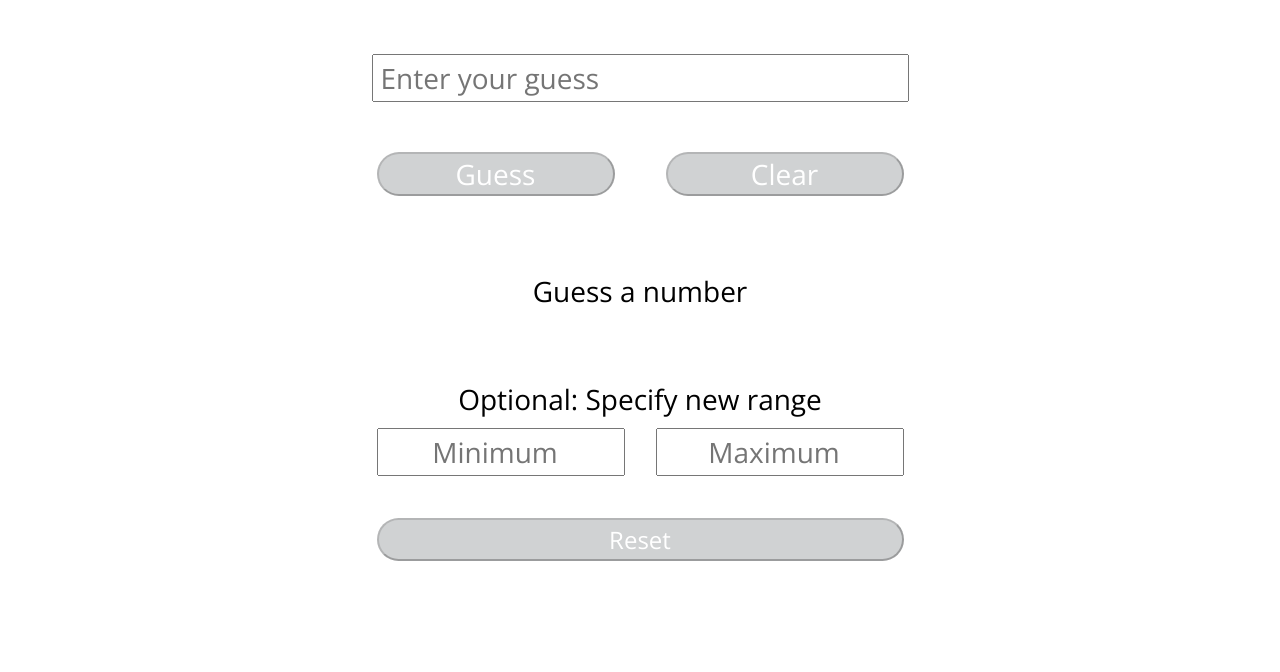
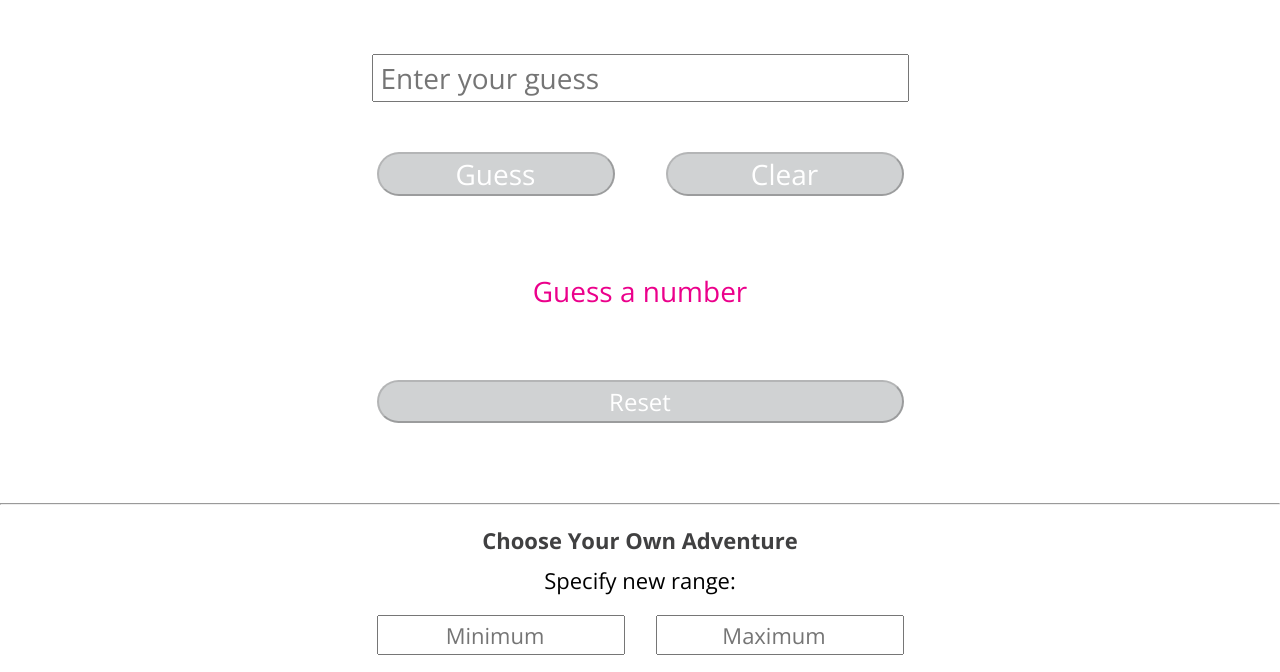
Before and after one commit to danielafcarey/number-guesser, a plain HTML site: page index.html in a window 1280 px wide. Shown: the part 128-800 px from the top of the page. Drawn offline with nearby package versions, Linux system fonts and the light colour scheme.

Commit message:
Move min/max input to new section under main game

```diff
--- a/index.html
+++ b/index.html
@@ -30,13 +30,20 @@ body:
   </section>
 
   <section class="user-result">
-    <p id="your-last-guess-was">Guess a number</p>
+    <p id="your-last-guess-was" class="pink-text">Guess a number</p>
     <p class="display-last-guess"></p>
     <p id="that-is-too"></p>
   </section>
 
-  <section>
-    <p>Optional: Specify new range</p>
+  <section class="reset">
+    <button type="button" class="reset-button" name="reset-guesser" disabled="true">Reset</button>
+  </section>
+
+  <hr>
+
+  <section class="new-range">
+    <p id="choose-adventure-title">Choose Your Own Adventure</p>
+    <p>Specify new range:</p>
     <form id="user-range-input">
       <div>
         <input type="number" name="minimum-number" placeholder="Minimum" id="minimum-number" aria-label="Minimum Number">
@@ -45,10 +52,6 @@ body:
     </form>
   </section>
 
-  <section class="reset">
-    <button type="button" class="reset-button" name="reset-guesser" disabled="true">Reset</button>
-  </section>
-
   <script type="text/javascript" src="script.js"></script>
 </body>
 </html>
--- a/script.js
+++ b/script.js
@@ -36,14 +36,16 @@
 
 // ❓ DO I NEED THIS? look into event.preventDefault to prevent form from submitting to server
 // ❓ how does this work --> Math.random() * (max - min) + min);
+// ❓ how to better use element.class#id in css
 // ❓ tips/tricks for ids vs. classes (specifically how could this code improve?)
+// ❓ vertical-align: middle; -- why does this never work???
 // ✅ change button colors to have disabled/active state color
 // ✅ make initial game UI show smaller "Make a guess" font (.make-a-guess class)
 // ✅ set up tabs correctly (to tab through buttons)
 // change what happens when user types "enter" after inputing guess in input field
 // only allow min/max input if max > min (display alert if not)
 // remove hover from inactive buttons
-// change "Guess a number" text to be bigger and pink at reset-state
+// ✅ change "Guess a number" text to stand out more (pink)
 // update spacing so user doesn't have to scroll
 // clean up code:
 // - userInput should be userInputGuess to be clear
@@ -130,6 +132,7 @@ function clearUserGuess() {
 function displayUserResult() {
   var userInput = userInputGuess.value;
   userInput = parseInt(userInput, 10);
+  yourLastGuessWas.classList.remove('pink-text');
   console.log(userInput);
 
   if (randomNumber > userInput) {
@@ -177,6 +180,7 @@ function alertUser() {
 
 function resetGame() {
   yourLastGuessWas.innerText = "Guess a number";
+  yourLastGuessWas.classList.add('pink-text');
   displayLastGuess.innerText = "";
   thatIsToo.innerText = "";
 
--- a/style.css
+++ b/style.css
@@ -12,7 +12,6 @@
 header {
   background-color: #404041;
   height: 122px;
-  /*vertical-align: middle; -- why does this never work???*/
 }
 
 h1 {
@@ -25,9 +24,9 @@ h1 {
 }
 
 span {
-color: #E6E7E8;
-font-weight: 300;
-font-size: 68px;
+  color: #E6E7E8;
+  font-weight: 300;
+  font-size: 68px;
 }
 
 input {
@@ -68,7 +67,6 @@ div {
   width: 527px;
   margin: 0 auto;
 }
-/*div w/buttons = relative, for each button position=absolute, left 0 or right 0*/
 
 #guess-button {
   position: absolute;
@@ -85,6 +83,7 @@ div {
   margin-left: auto;
   margin-top: 170px;
   margin-bottom: 70px;
+  color: #404041;
 }
 
 .display-last-guess {
@@ -92,16 +91,13 @@ div {
   color: #EB008B;
 }
 
-/*.display-last-guess-reset-state {
-  font-size: 50px;
+.pink-text {
   color: #EB008B;
-}*/
-
-/*.user-range-input {
-}*/
+}
 
 #minimum-number {
   margin-top: 10px;
+  margin-bottom: 50px;
   width: 238px;
   position: absolute;
   left: 0;
@@ -109,18 +105,20 @@ div {
 
 #maximum-number {
   margin-top: 10px;
+  margin-bottom: 50px;
   width: 238px;
   position: absolute;
   right: 0;
 }
 
 .reset {
+  margin-left: auto;
+  margin-bottom: 80px;
   margin-right: auto;
-  margin-left: auto;
 }
 
 .reset-button {
-  margin-top: 100px;
+  margin-top: 0px;
   width: 527px;
   font-size: 24px;
   padding: 3px;
@@ -129,3 +127,21 @@ div {
 .reset-button:hover {
   background-color: #EB008B;
 }
+
+.new-range {
+  margin-top: 20px;
+}
+
+.new-range p {
+  margin-bottom: 10px;
+  font-size: 22px;
+}
+
+.new-range input {
+  font-size: 22px;
+}
+
+#choose-adventure-title {
+  font-weight: bold;
+  color: #404041;
+}
```
